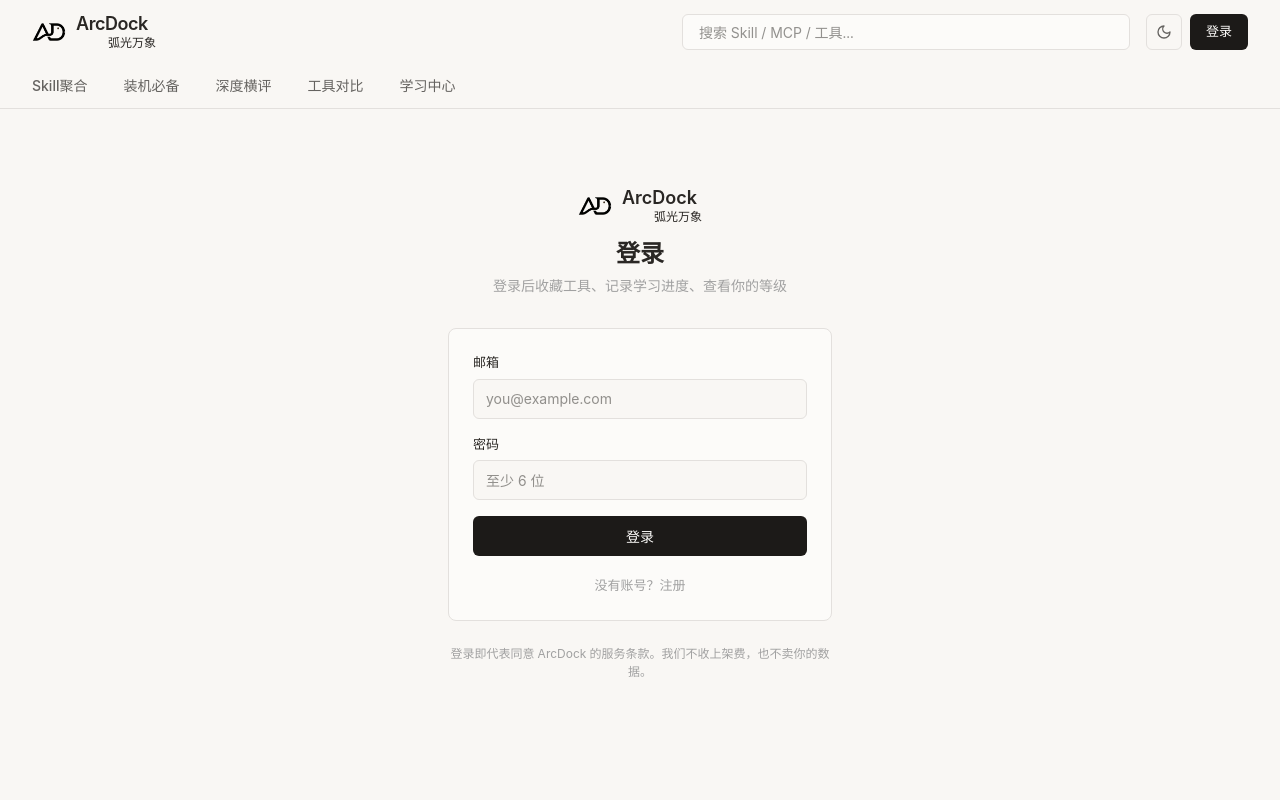
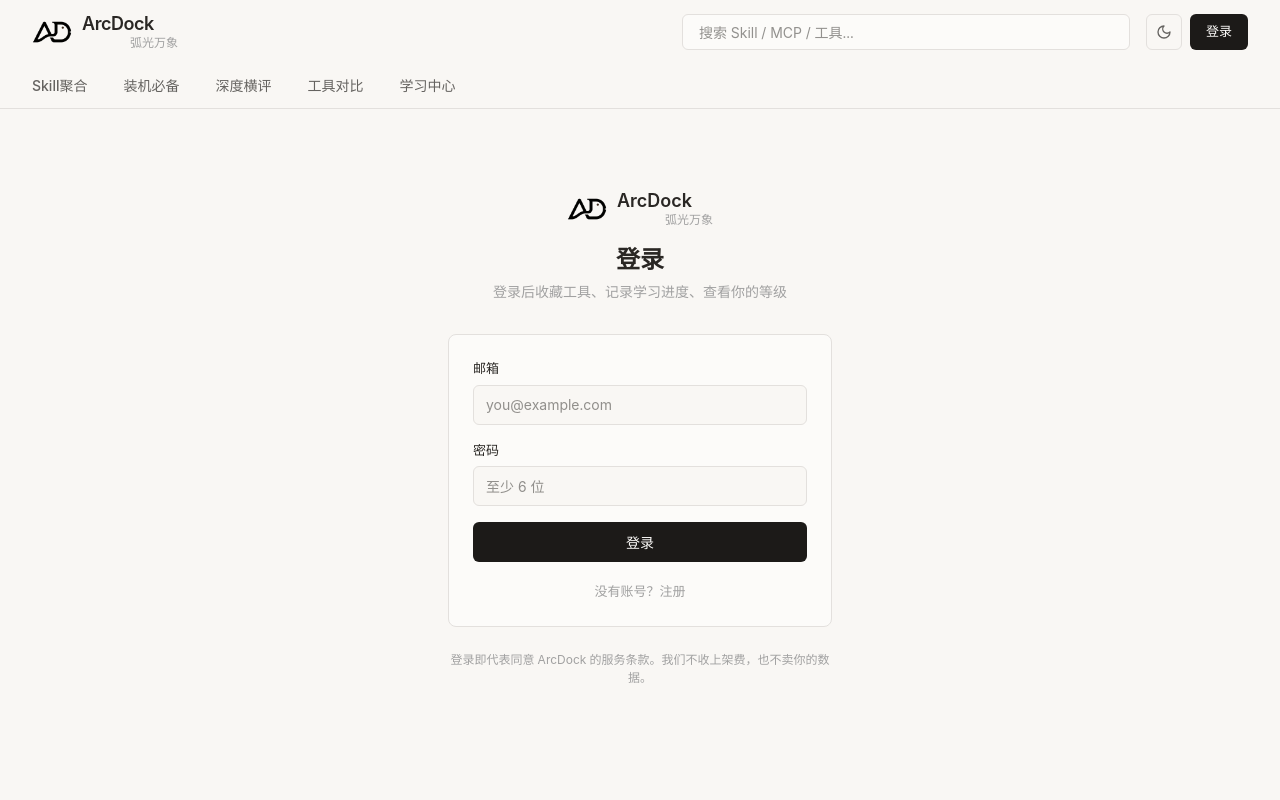
Before and after one commit to WWBRobin/ai360, a Next.js app in the folder frontend/: page /login in a window 1280 px wide. Shown: the top 800 px of the page. Built offline with nearby package versions, Linux system fonts and the light colour scheme; no server answers.

Commit message:
fix: 品牌区三调——弧光万象回浅色/右移48px万象突出/logo回40px垂直居中(视觉对齐双行字)

```diff
--- a/frontend/src/app/layout.tsx
+++ b/frontend/src/app/layout.tsx
@@ -119,11 +119,11 @@
           {/* 第一行 */}
           <div className="page-wrapper flex items-center h-16 px-4 sm:px-6 lg:px-8 gap-4">
             <Link href="/" className="flex items-center gap-2.5 shrink-0">
-              <img src="/logo-light.png" alt="ArcDock" className="h-[34px] w-auto dark:hidden" />
-              <img src="/logo-dark.png" alt="ArcDock" className="h-[34px] w-auto hidden dark:block" />
+              <img src="/logo-light.png" alt="ArcDock" className="h-10 w-auto self-center dark:hidden" />
+              <img src="/logo-dark.png" alt="ArcDock" className="h-10 w-auto self-center hidden dark:block" />
               <span className="flex flex-col leading-none">
                 <span className="font-semibold text-[18px] text-[var(--fg)] tracking-tight">ArcDock</span>
-                <span className="text-[12px] text-[var(--fg)] font-medium mt-1 ml-[32px]">弧光万象</span>
+                <span className="text-[12px] text-[var(--fg3)] font-medium mt-1 ml-[48px]">弧光万象</span>
               </span>
             </Link>
             <form action="/search" className="ml-auto max-w-md w-full">
--- a/frontend/src/app/login/page.tsx
+++ b/frontend/src/app/login/page.tsx
@@ -63,11 +63,11 @@
         {/* 标题 */}
         <div className="text-center mb-8">
           <Link href="/" className="inline-flex items-center gap-2.5 mb-4">
-            <img src="/logo-light.png" alt="ArcDock" className="h-[34px] w-auto dark:hidden" />
-            <img src="/logo-dark.png" alt="ArcDock" className="h-[34px] w-auto hidden dark:block" />
+            <img src="/logo-light.png" alt="ArcDock" className="h-10 w-auto self-center dark:hidden" />
+            <img src="/logo-dark.png" alt="ArcDock" className="h-10 w-auto self-center hidden dark:block" />
             <span className="flex flex-col leading-none items-start">
               <span className="font-semibold text-[18px] text-[var(--fg)]">ArcDock</span>
-              <span className="text-[12px] text-[var(--fg)] font-medium mt-1 ml-[32px]">弧光万象</span>
+              <span className="text-[12px] text-[var(--fg3)] font-medium mt-1 ml-[48px]">弧光万象</span>
             </span>
           </Link>
           <h1 className="text-[24px] font-bold text-[var(--fg)] leading-tight">
```
